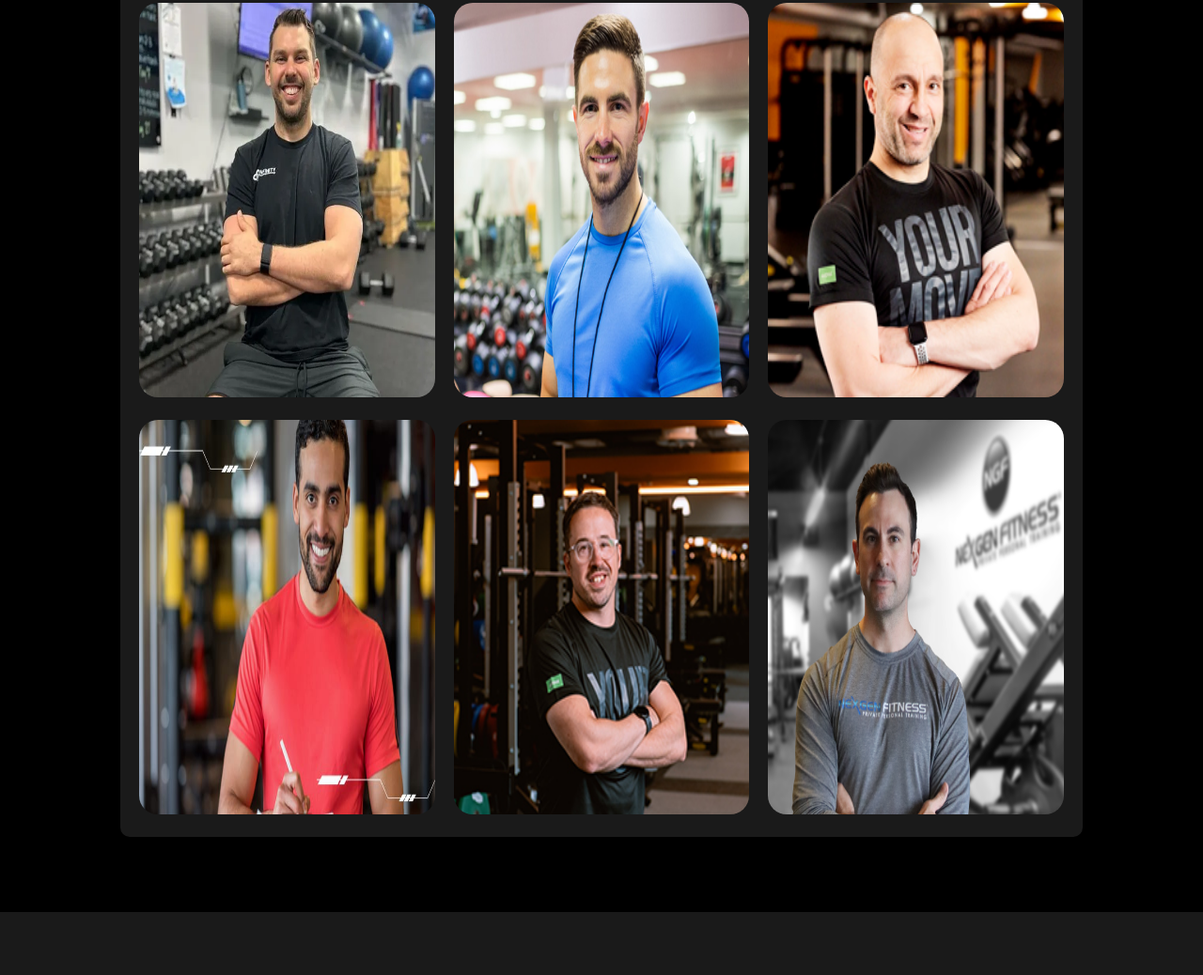
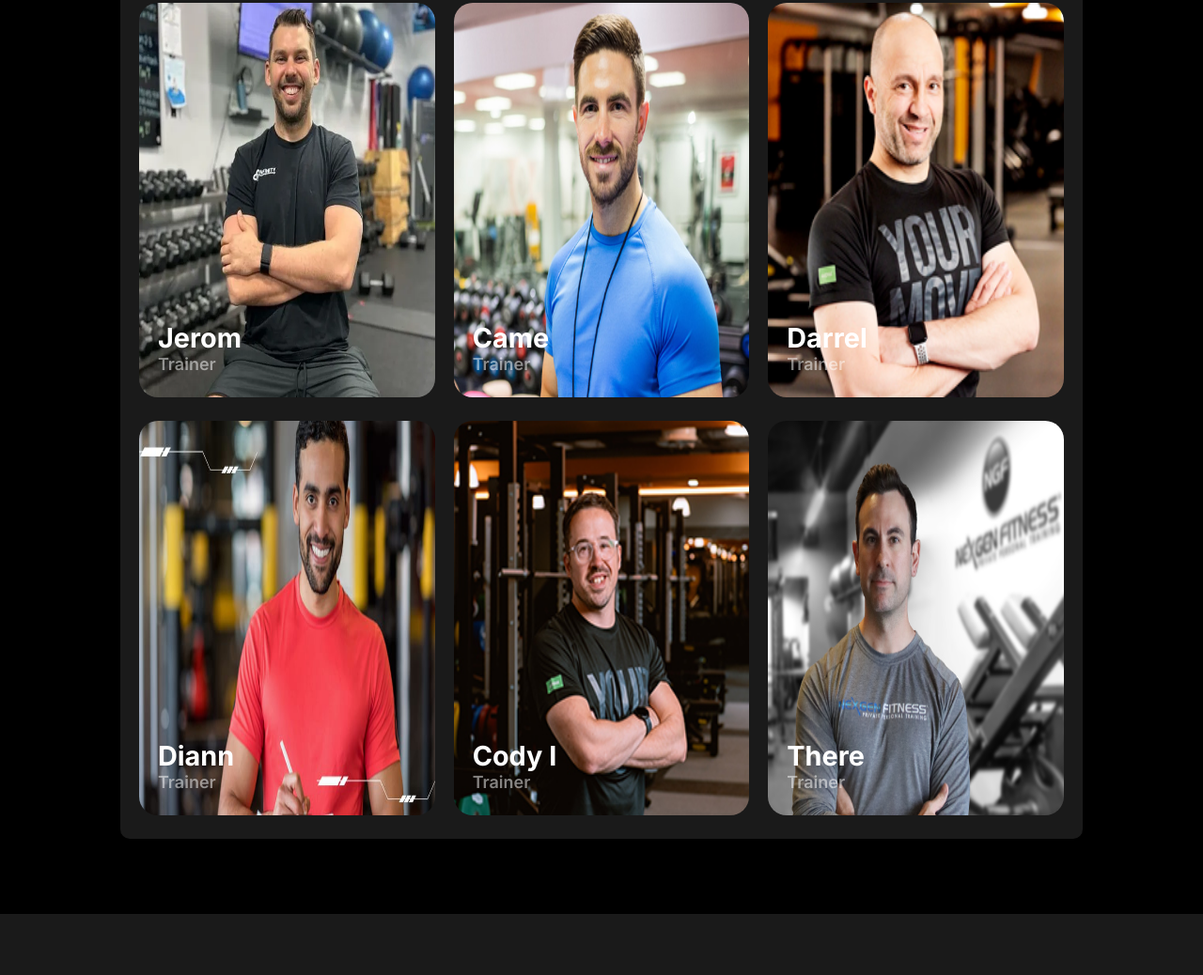
Before and after one commit to jyoti-prokash/Assignment-2, a plain HTML site: page index.html in a window 1280 px wide. Shown: the part 2524-3562 px from the top of the page at 94% size. Drawn offline with Linux system fonts and the light colour scheme.

Commit message:
added some text

```diff
--- a/index.html
+++ b/index.html
@@ -145,23 +145,47 @@
                     <p class="habit-description">We believe fitness should be accessible to everyone, everywhere, regardless of income or access to a gym.</p>
                 </div>
                 <div class="team-img">
-                    <div>
-                        <img src="images/trainer1.png" alt="">
+                    <div  class="trainer1">
+                        <img src="images/trainer1.png" alt="Trainer-1">
+                        <div class="trainer1-text">
+                            <h2>Jerom</h2>
+                            <p class="trainer-p">Trainer</p>
+                        </div>
                     </div>
                     <div class="trainer2">
                         <img src="images/trainer2.png" alt="">
+                            <div class="trainer1-text">
+                                <h2>Came</h2>
+                                <p class="trainer-p">Trainer</p>
+                            </div>
                     </div>
                     <div class="trainer3">
                         <img src="images/trainer3.png" alt="">
+                            <div class="trainer1-text">
+                                <h2>Darrel</h2>
+                                <p class="trainer-p">Trainer</p>
+                            </div>
                     </div>
                     <div class="trainer4">
                         <img src="images/trainer4.png" alt="">
+                            <div class="trainer1-text">
+                                <h2>Diann</h2>
+                                <p class="trainer-p">Trainer</p>
+                            </div>
                     </div>
                     <div class="trainer5">
                         <img src="images/trainer5.png" alt="">
+                            <div class="trainer1-text">
+                                <h2>Cody I</h2>
+                                <p class="trainer-p">Trainer</p>
+                            </div>
                     </div>
                     <div class="trainer6">
                         <img src="images/trainer6.png" alt="">
+                            <div class="trainer1-text">
+                                <h2>There</h2>
+                                <p class="trainer-p">Trainer</p>
+                            </div>
                     </div>
                 </div>
             </section>
--- a/styles/style.css
+++ b/styles/style.css
@@ -362,7 +362,21 @@ thead, th{
     border-radius: 10px;
     gap: 20px;
     padding: 20px;
+}
+.trainer1, .trainer2, .trainer3, .trainer4, .trainer5, .trainer6{
+    font-weight: 600;
+    font-size: 1.20rem;
     position: relative;
+}
+.trainer1-text{
+    position: absolute;
+    color: white;
+    bottom: 30px;
+    padding-left: 20px;
+}
+.trainer-p{
+    font-size: 18px;
+    color: rgba(255, 255, 255, 0.5);
 }
     /* footer section */
 footer{
```
Lines whose indentation alone changed are shown as unchanged.
